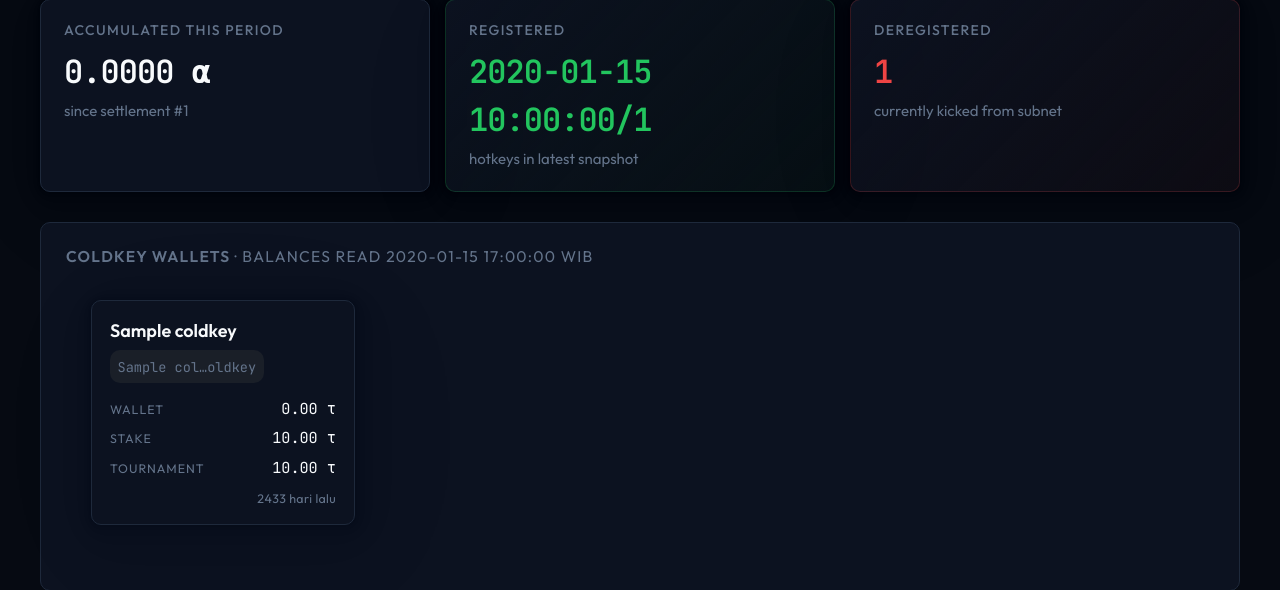
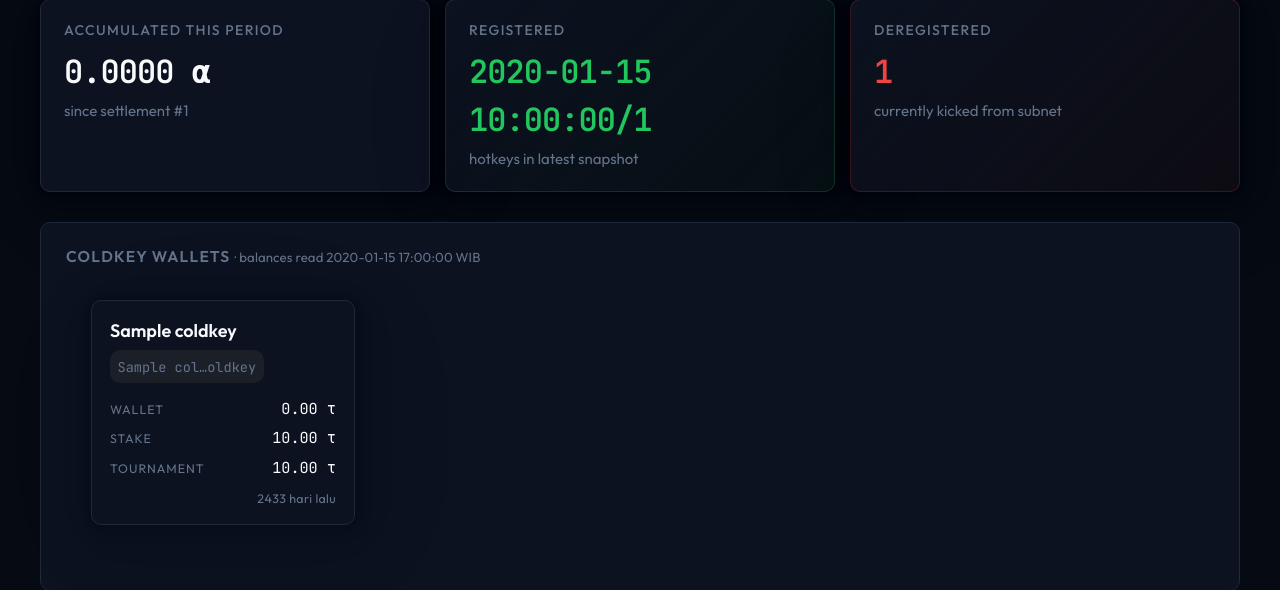
Before and after one commit to firzahdzm/data-emission, a FastAPI app: template src/emission_tracker/web/templates/dashboard.html in a window 1280 px wide. Shown: the part 257-847 px from the top of the page. Run offline with FastAPI, Linux system fonts and the light colour scheme; the template is opened without the code that fills it: most values are stand-ins (such as "Sample title", 1, 10 or a date in 2020); parts of the project's set-up code (start-up, migrations or seed data) failed here and were passed over; some libraries are stand-ins or nearby versions.

Commit message:
ui: quieten the secondary text in the wallets header
The panel header is uppercase and letter-spaced, and both the "balances
read …" stamp and the fetch progress line inherited that — two second
titles competing with the panel's name, and wide enough to wrap onto
another line. They read as notes now: smaller, lower case, no tracking.

Co-Authored-By: Claude Opus 5 (1M context) <noreply@anthropic.com>
Claude-Session: https://claude.ai/code/session_01FQ78wn4fxNA9PdYk9yZ2AW

```diff
--- a/src/emission_tracker/web/static/style.css
+++ b/src/emission_tracker/web/static/style.css
@@ -1038,3 +1038,15 @@ details.panel > summary:not([role]):hover { color: var(--sn-text); }
     overflow-y: auto;
     padding-right: 0.4rem;
 }
+
+/* Secondary text inside a panel header. The header itself is uppercase
+   and letter-spaced, and anything inheriting that reads as a second
+   title — a timestamp and a progress line were competing with the panel
+   name for attention. */
+.panel-subnote {
+    font-size: 0.66rem;
+    font-weight: 400;
+    letter-spacing: 0.01em;
+    text-transform: none;
+    color: var(--sn-text-dim);
+}
--- a/src/emission_tracker/web/templates/dashboard.html
+++ b/src/emission_tracker/web/templates/dashboard.html
@@ -230,7 +230,7 @@ _confirm.addEventListener('click', async () => {
         <span>
             Coldkey wallets
             {% if coldkey_fetched_at %}
-            <span class="text-muted" style="font-weight: 400; font-size: 0.78rem;">
+            <span class="panel-subnote">
                 &middot; balances read {{ coldkey_fetched_at | dt_s }}
             </span>
             {% endif %}
@@ -240,7 +240,7 @@ _confirm.addEventListener('click', async () => {
             {# The progress line belongs to anyone who can start work.
                The buttons beside it do not. #}
             <span id="balance-refresh-bar" class="refresh-bar" hidden><span id="balance-refresh-fill"></span></span>
-            <span id="balance-refresh-note" class="text-muted" style="font-size: 0.75rem; font-weight: 400;"></span>
+            <span id="balance-refresh-note" class="panel-subnote"></span>
             {% if is_admin %}
             <button id="balance-refresh-btn" class="btn-subtle">Refresh balances</button>
             {% if tournament %}
```
